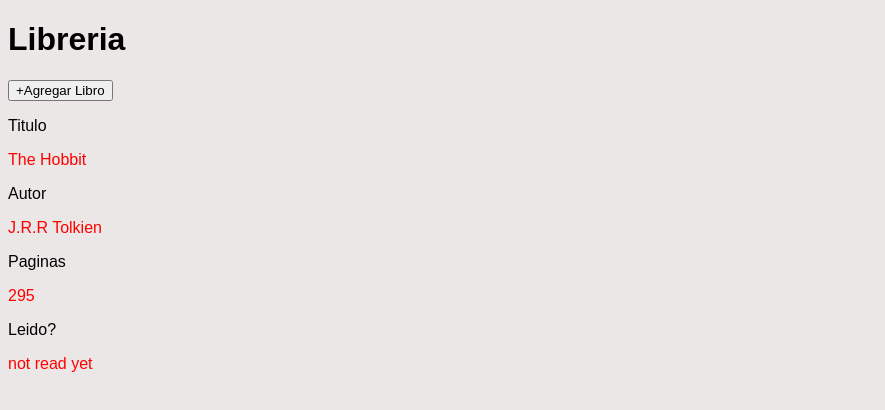
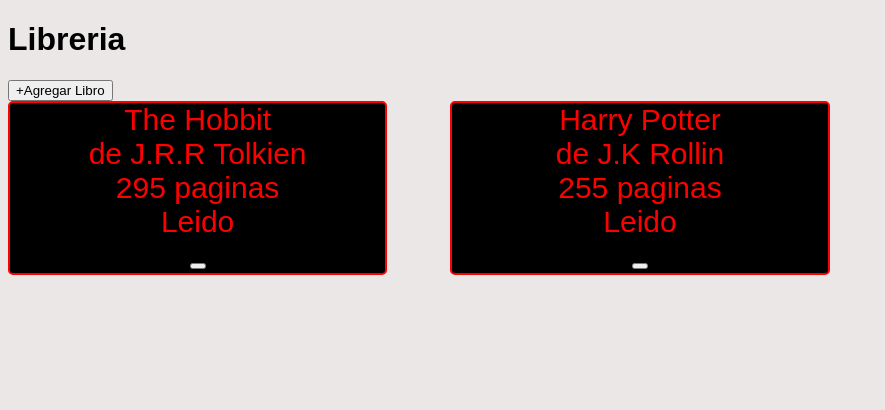
Before and after one commit to SebasDrewes/libreria, a plain HTML site: page index.html in a window 1280 px wide. Shown: the whole page, without its empty margins (0-885 px from the left). Drawn offline with Linux system fonts and the light colour scheme.

Commit message:
agregada display libro individual, borrar libro y cambiar estado read

```diff
--- a/index.html
+++ b/index.html
@@ -10,16 +10,8 @@
   <body>
   <h1 class="titulo">Libreria</h1>
   <button class="nuevoLibro">+Agregar Libro</button>
-   <div class="libreria">
-     <p>Titulo</p>
-     <div class="tituloLibro"></div>
-     <p>Autor</p>
-     <div class="autor"></div>
-     <p>Paginas</p>
-     <div class="paginas"></div>
-     <p>Leido?</p>
-     <div class="read"></div>
-   </div>
+  <div class="libreria">
+  </div>
 <script src="javascript.js"></script>
 </body>
 </html>
--- a/javascript.js
+++ b/javascript.js
@@ -4,14 +4,24 @@
 const autor = document.querySelector(".autor")
 const paginas = document.querySelector(".paginas")
 const read = document.querySelector(".read")
+const libreria = document.querySelector(".libreria")
 
 function Book(title, author, pages, read) {
     this.title = title
-    this.author = author
-    this.pages = pages
-    this.read = read
-    Book.prototype.info = function() {
-    return `${this.title} by ${this.author}, ${this.pages} pages, ${this.read}`
+    this.author = `de ${author}`
+    this.pages = `${pages} paginas`
+    this.read = read;
+    this.remove = function() {
+        for (let i=0; i<myLibrary.length; i++) {
+            if (myLibrary[i] === this) {
+                myLibrary.splice(i, 1)
+            }
+        }
+        displayBooks()
+    this.readStatus = function () {
+
+    }
+
 }}
 
 function addBookToLibrary(){
@@ -26,43 +36,50 @@
 }
 //https://stackoverflow.com/questions/39155810/displaying-an-object-within-an-array-through-dom
 function displayBooks() {
-    while (tituloLibro.firstChild) {
-        tituloLibro.removeChild(tituloLibro.firstChild);
+    //borra todos los libros anteriores para hacer todos nuevamente
+    while (libreria.firstChild) {
+        libreria.removeChild(libreria.firstChild);
     }
-    while (autor.firstChild) {
-        autor.removeChild(autor.firstChild);
-    }
-    while (paginas.firstChild) {
-        paginas.removeChild(paginas.firstChild);
-    }
-    while (read.firstChild) {
-        read.removeChild(read.firstChild);
-    }
+    for (let i=0; i<myLibrary.length; i++) {
+        const libroAgregado= document.createElement('div');
+        libroAgregado.classList.add("libroAgregado");
+        const tituloAgregado= document.createElement('div');
+        tituloAgregado.classList.add("tituloAgregado");
+        tituloAgregado.textContent = myLibrary[i].title;
+        const autorAgregado= document.createElement('div');
+        autorAgregado.classList.add("autorAgregado");
+        autorAgregado.textContent = myLibrary[i].author;
+        const paginasAgregado= document.createElement('div');
+        paginasAgregado.classList.add("paginasAgregado");
+        paginasAgregado.textContent = myLibrary[i].pages;
+        const readAgregado= document.createElement('div');
+        readAgregado.classList.add("readAgregado");
+        readAgregado.textContent = myLibrary[i].read;
+        readAgregado.addEventListener('click', () => {
+            if (myLibrary[i].read === "Leido") {
+                myLibrary[i].read = "No Leido"
+            }else {
+                myLibrary[i].read = "Leido"
+            }
+            readAgregado.textContent = myLibrary[i].read;
+        })
+        const removeAgregado= document.createElement('button');
+        removeAgregado.classList.add("removeAgregado");
+        removeAgregado.addEventListener('click', () => {
+            myLibrary[i].remove();
+        })
+        libreria.appendChild(libroAgregado);
+        libroAgregado.appendChild(tituloAgregado);
+        libroAgregado.appendChild(autorAgregado);
+        libroAgregado.appendChild(paginasAgregado);
+        libroAgregado.appendChild(readAgregado);
+        libroAgregado.appendChild(removeAgregado);
 
-    for (let i=0; i<myLibrary.length; i++) {
-        const novoTitulo= document.createElement('div');
-        novoTitulo.classList.add("libro");
-        novoTitulo.textContent += myLibrary[i].title;
-        tituloLibro.appendChild(novoTitulo);
-
-        const novoAutor= document.createElement('div');
-        novoAutor.classList.add("libro");
-        novoAutor.textContent += myLibrary[i].author;
-        autor.appendChild(novoAutor);
-
-        const novoPaginas= document.createElement('div');
-        novoPaginas.classList.add("libro");
-        novoPaginas.textContent += myLibrary[i].pages;
-        paginas.appendChild(novoPaginas);
-
-        const novoLeido= document.createElement('div');
-        novoLeido.classList.add("libro");
-        novoLeido.textContent += myLibrary[i].read;
-        read.appendChild(novoLeido);
     }
 }
-const theHobbit = new Book("The Hobbit", "J.R.R Tolkien", 295, "not read yet")
-let myLibrary = [theHobbit];
+const theHobbit = new Book("The Hobbit", "J.R.R Tolkien", 295, "Leido")
+const harryPotter = new Book("Harry Potter", "J.K Rollin", 255, "Leido")
+let myLibrary = [theHobbit, harryPotter];
 displayBooks();
 nuevoLibro.addEventListener('click', () => {
     addBookToLibrary()
--- a/styles.css
+++ b/styles.css
@@ -5,6 +5,17 @@
     background-color: rgb(235, 231, 231);
     font-family:'arial';
 }
-.libro {
+.libreria {
+    display:grid;
+    grid-template-columns: repeat(3, 1fr);
+    grid-gap: 5%;
+}
+.libroAgregado {
+    width: 100%;
+    text-align: center;
+    background-color: black;
+    font-size: 30px;
     color: red;
+    border: 2px solid rgb(255, 0, 0);
+    border-radius: 5px;
 }
```
